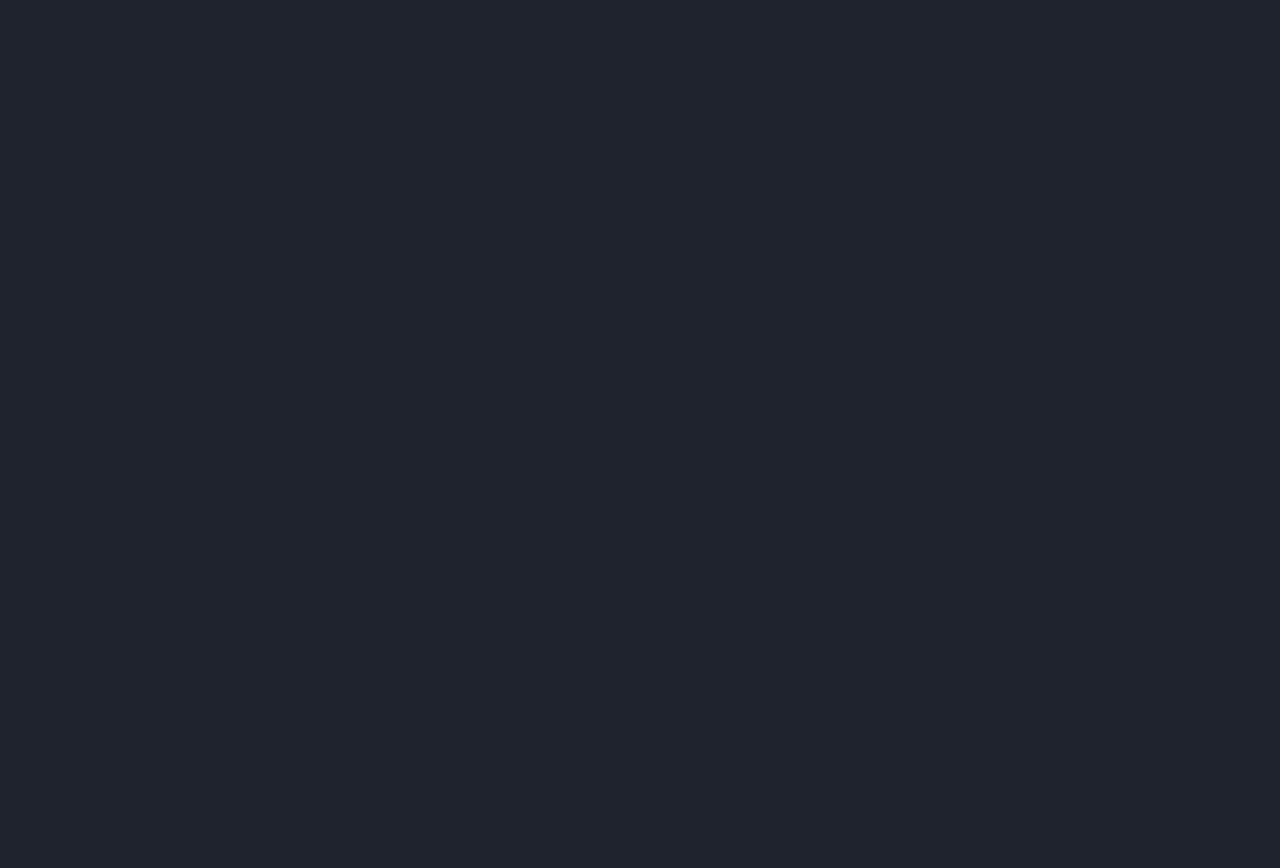
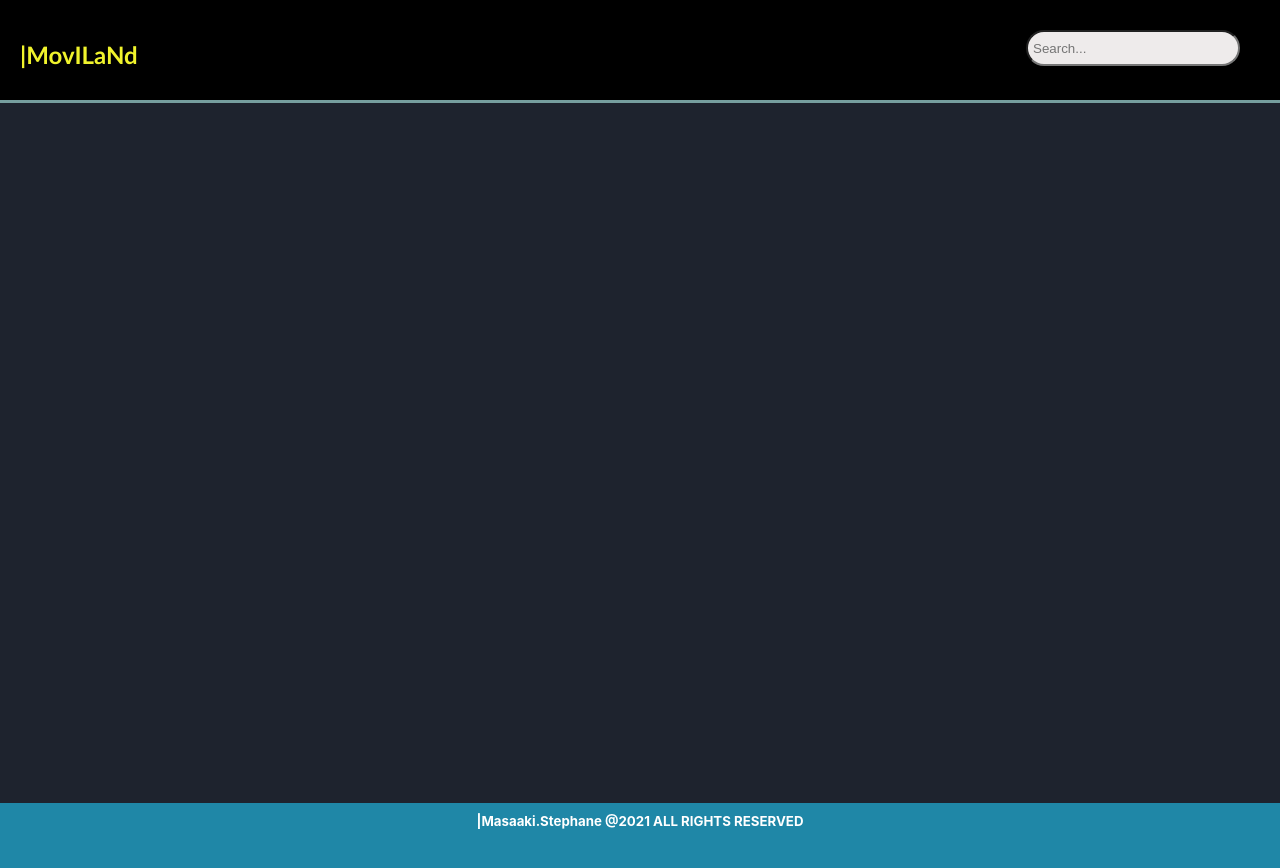
Before and after one commit to Stephane226/Movies-Ui, a React (Create React App) app in the folder movieui/: page / in a window 1280 px wide. Shown: the top 868 px of the page. Before the commit the page ends 800 px from the top, so only its background shows below. Built offline with nearby package versions, Linux system fonts and the light colour scheme.

Commit message:
Header and Footer contents have been done

```diff
--- a/movieui/src/App.css
+++ b/movieui/src/App.css
@@ -4,5 +4,51 @@ body{
 }
 
 .header{
+height:60px;
+background-color:rgb(0, 0, 0);
+border-bottom:3px solid rgb(118, 158, 158);
+display:flex;
+justify-content: space-between;
+padding:20px;
+}
+.header .logo{
+ width:200px;
+}
+.header .logo h2{
+     color:rgb(240, 243, 44);
+     font-family: 'Gill Sans', 'Gill Sans MT', Calibri, 'Trebuchet MS', sans-serif;
+}
+.header .inputBar .search{
+   width:200px;
+   height:22px;
+   background-color:rgb(238, 235, 235);
+   padding:5px;
+   border-radius:20px;
+   outline:none;
+   margin-right:20px;
+   margin-top:10px
+}
+
+.iu{
 
 }
+
+.block-app{
+
+  width:100%;
+  height:700px;
+  background-color:rgb(30, 35, 46);
+}
+
+.footer{
+
+  height:50px;
+  background-color:rgb(31, 135, 167);
+  text-align: center;
+  padding:10px;
+
+}
+.footer H5{
+  margin:0 auto;
+  color:white;
+}
--- a/movieui/src/App.js
+++ b/movieui/src/App.js
@@ -8,7 +8,9 @@ import Footer from './components/footer'
 function App() {
   return (
     <div className="App">
-
+     <Header/>
+     <BlockApp/>
+     <Footer/>
     </div>
   );
 }
--- a/movieui/src/components/blockApp.jsx
+++ b/movieui/src/components/blockApp.jsx
@@ -6,8 +6,7 @@ function BlockApp(){
 
 
     return(
-        <div>
-            hello bog
+        <div className="block-app">
         </div>
     )
 }
--- a/movieui/src/components/footer.js
+++ b/movieui/src/components/footer.js
@@ -2,8 +2,8 @@ import React from 'react';
 
 function Footer() {
     return (
-      <div className="App">
-
+      <div className="footer">
+        <h5> |Masaaki.Stephane @2021 ALL RIGHTS RESERVED</h5>
       </div>
     );
   }
--- a/movieui/src/components/header.js
+++ b/movieui/src/components/header.js
@@ -2,8 +2,14 @@ import React from 'react';
 
 function Header() {
     return (
-      <div className="App">
+      <div className="header">
+       <div className="logo">
+          <h2>|MovILaNd</h2>
+       </div>
 
+       <div className="inputBar">
+           <input className="search" placeHolder="Search..."/>
+       </div>
       </div>
     );
   }
--- a/movieui/src/components/ui.js
+++ b/movieui/src/components/ui.js
@@ -6,8 +6,7 @@ function Ui(){
 
 
     return(
-        <div>
-            hello ii
+        <div className="ui">
         </div>
     )
 }
```
